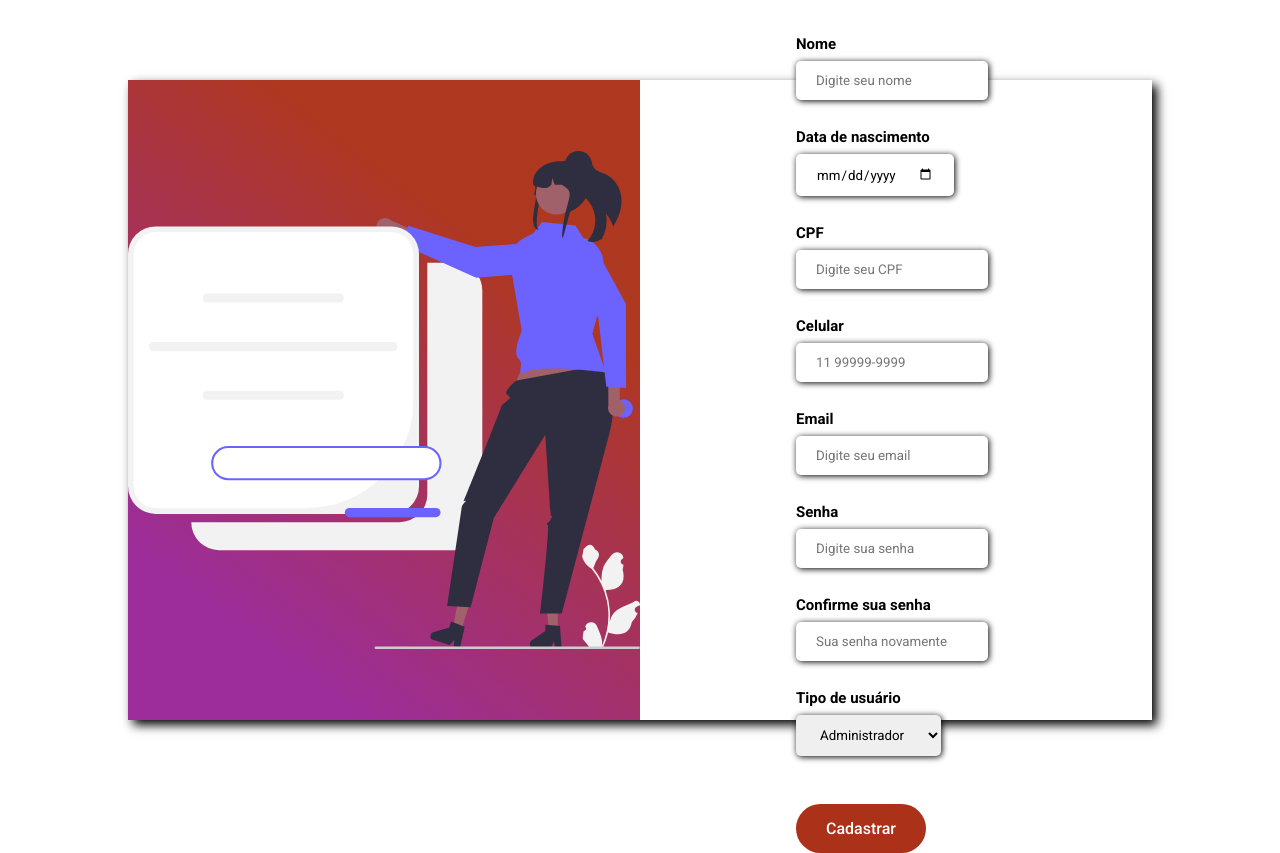
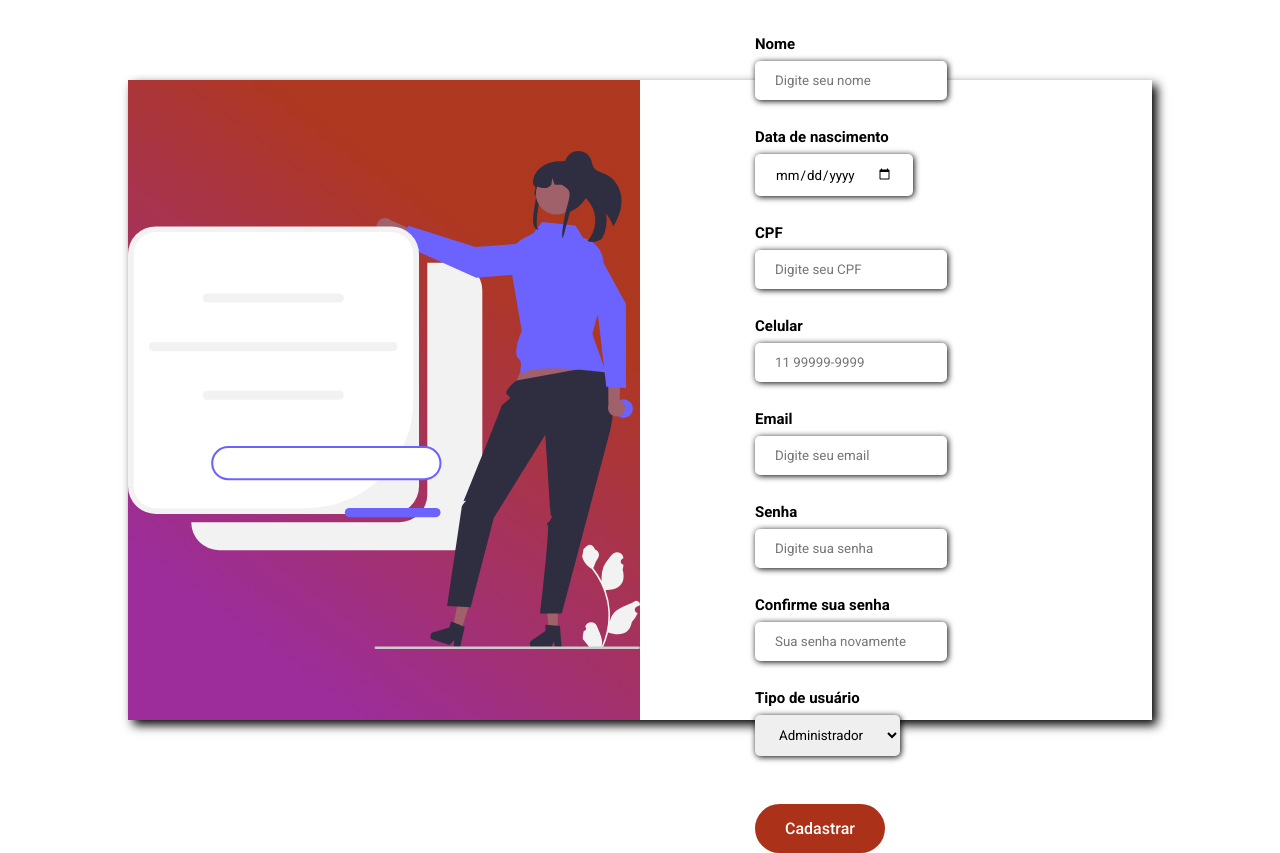
Before and after one commit to IgorBrito12k/Trabalho-LP2, a PHP site: page /cadastro.php in a window 1280 px wide. Run offline with PHP 8.4, Linux system fonts and the light colour scheme.

Commit message:
conserto do padding cadastro

```diff
--- a/Website/cadastro.php
+++ b/Website/cadastro.php
@@ -68,9 +68,9 @@
                     <div class="input-box">
                         <label for="tipo">Tipo de usuário</label>
                         <select name="tipo">
-                        <option value="1">Administrador</option>
-                        <option value="2">Médico</option>
-                        <option value="3">Paciente</option>
+                            <option value="1">Administrador</option>
+                            <option value="2">Médico</option>
+                            <option value="3">Paciente</option>
                         </select>
                     </div>
                 </div>
--- a/Website/css/style-cadastro.css
+++ b/Website/css/style-cadastro.css
@@ -42,7 +42,8 @@ img {
     /* Deixar os inputs um abaixo do outro */
     flex-direction: column;
     background-color: white;
-    padding: 156px;
+    padding-left: 115px;
+    padding-right: 100px;
 }
 
 .cabecalho-formulario {
```
